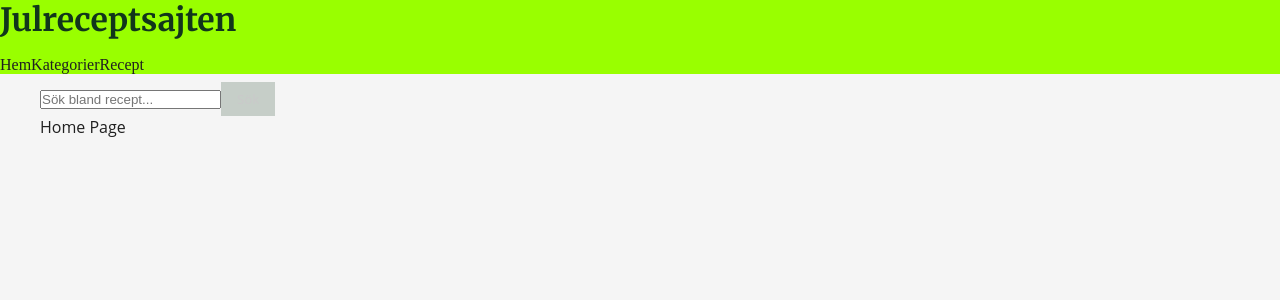
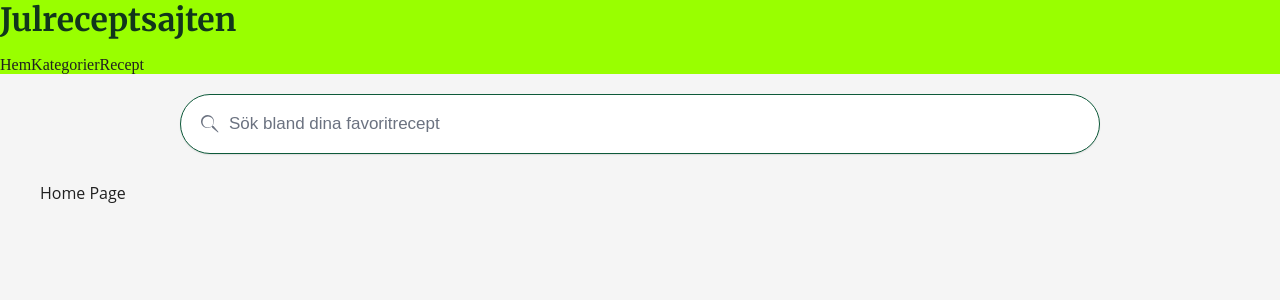
Before and after one commit to dmolinsky/grupp-6-receptsajt, a React (Vite) app: page / in a window 1280 px wide. Shown: the top 300 px of the page. Built offline with nearby package versions, Linux system fonts and the light colour scheme.

Commit message:
Change searchbar structure and implemented styling.

```diff
--- a/src/components/searchbar/SearchBar.jsx
+++ b/src/components/searchbar/SearchBar.jsx
@@ -3,7 +3,6 @@ import { useState } from 'react';
 function SearchBar() {
     const [query, setQuery] = useState('');
     const [error, setError] = useState('');
-    const [message, setMessage] = useState('');
 
     const validate = (value) => {
         const v = value.trim();
@@ -13,53 +12,67 @@ function SearchBar() {
         return '';
     };
 
+    const handleChange = (e) => {
+        setQuery(e.target.value);
+        if (error) setError("");
+    }
+
     const handleSubmit = (e) => {
         e.preventDefault();
         const err = validate(query);
         setError(err);
-        if (err) {
-            setMessage('');
-            return;
-        }
-        setMessage('Sökte efter: ' + query);
+    };
+
+    const clearAll = () => {
         setQuery('');
-    };
+        setError('');
+    }
+
+    const hasValue = query.trim().length > 0;
+    const hasError = !!error;
+
 
     return (
         <form
+            role="search"
+            aria-label="Sök bland recept"
+            noValidate
+            className={`searchbar ${hasValue ? "searchbar--has-value" : ""} ${
+                hasError ? "searchbar--error" : ""
+            }`}
             onSubmit={handleSubmit}
-            className="field"
-            role="search"
-            aria-label="Sök recept"
         >
+
+            <svg className="searchbar__icon" viewBox="0 0 24 24" aria-hidden="true">
+                <path
+                    fill="currentColor"
+                    d="M15.5 14h-.79l-.28-.27a6.5 6.5 0 1 0-.71.71l.27.28v.79L20 20.5 20.5 20l-5-6zM10 15.5a5.5 5.5 0 1 1 0-11 5.5 5.5 0 0 1 0 11z"
+                />
+            </svg>
+
             <input
-                className="input"
                 type="search"
-                placeholder="Sök bland recept..."
+                className="searchbar__field"
+                placeholder="Sök bland dina favoritrecept"
                 value={query}
-                onChange={(e) => {
-                    setQuery(e.target.value);
-                    setError('');
-                    setMessage('');
-                }}
+                onChange={handleChange}
+                aria-invalid={hasError ? "true" : "false"}
             />
-            {error && (
-                <div className="help" style={{ color: '#f87171' }}>
+
+            <button
+                type="button"
+                className="searchbar__clear"
+                aria-label="Rensa sökfält"
+                onClick={clearAll}
+            >
+                &#215;
+            </button>
+
+            {hasError && (
+                <p id="searchbar-error" className="searchbar__error" role="alert">
                     {error}
-                </div>
+                </p>
             )}
-            {message && (
-                <div className="help" style={{ color: '#22c55e' }}>
-                    {message}
-                </div>
-            )}
-            <button
-                className="button"
-                type="submit"
-                style={{ marginTop: '0.5rem' }}
-            >
-                Sök
-            </button>
         </form>
     );
 }
```
